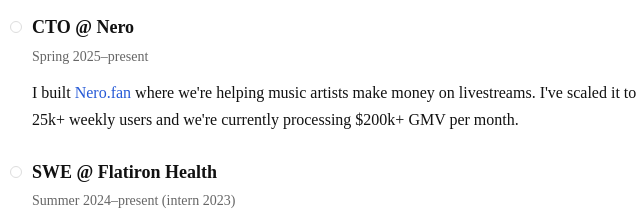
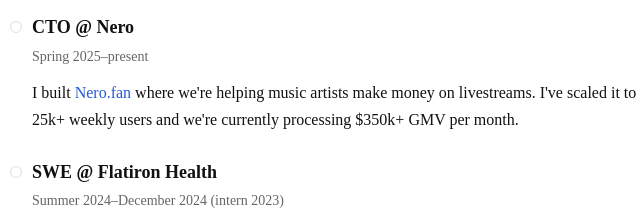
Before and after one commit to gcohen1928/gabrielcohen.co, a plain HTML site: page index.html in a window 1280 px wide. Shown: the part 414-634 px from the top of the page, 322-962 px from the left. Drawn offline with Linux system fonts and the light colour scheme.

Commit message:
Updated career stats

```diff
--- a/index.html
+++ b/index.html
@@ -59,12 +59,12 @@
         <div class="item">
           <div class="role">CTO @ Nero</div>
           <div class="meta">Spring 2025–present</div>
-          <p>I built <a href="https://www.nero.fan/" rel="noopener" target="_blank">Nero.fan</a> where we're helping music artists make money on livestreams. I've scaled it to 25k+ weekly users and we're currently processing $200k+ GMV per month.</p>
+          <p>I built <a href="https://www.nero.fan/" rel="noopener" target="_blank">Nero.fan</a> where we're helping music artists make money on livestreams. I've scaled it to 25k+ weekly users and we're currently processing $350k+ GMV per month.</p>
         </div>
 
         <div class="item">
           <div class="role">SWE @ Flatiron Health</div>
-          <div class="meta">Summer 2024–present (intern 2023)</div>
+          <div class="meta">Summer 2024–December 2024 (intern 2023)</div>
           <p>I shipped clinical research products to support clinical trials. Specifically, I worked on infrastructure and feature development for a fullstack patient management system.</p>
           <p>After 8 months, I got my own team to build internal sales tools. I also led AI development initiatives across Flatiron.</p>
         </div>
```
Also changed, not shown: paper.html (line endings or trailing spaces).
